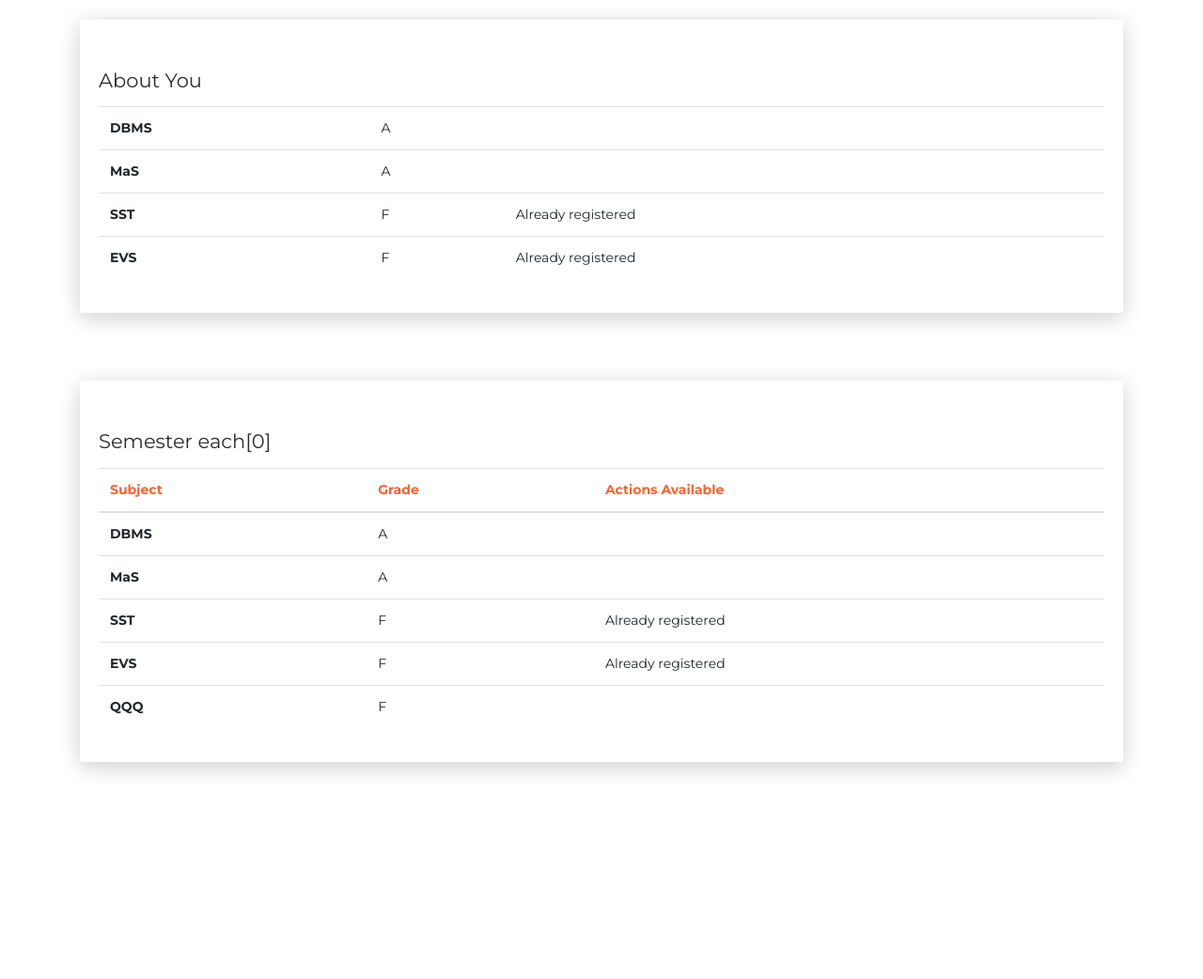
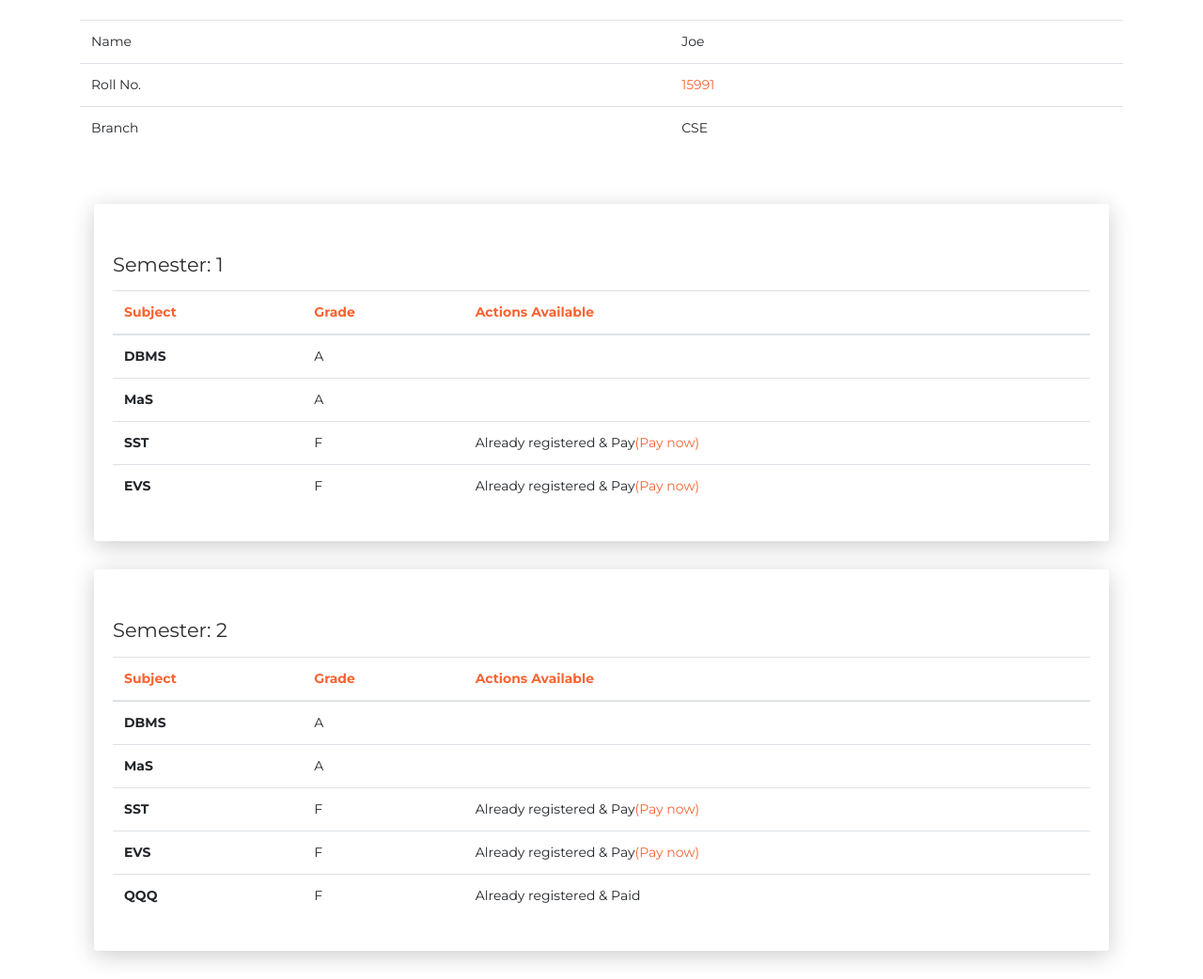
Before and after one commit to yash17525/hotel-booking-system-recommender, a Flask app: page /15991/result in a window 1280 px wide. Shown: the whole page at 94% size. Before the commit the page ends 824 px from the top, so only its background shows below. Run offline with Flask 2, Linux system fonts and the light colour scheme; data comes from the database, SQL or seed files in the repository; both versions use the stored data as it was after the commit; some libraries are stand-ins or nearby versions.

Commit message:
added CSS & Layouts

```diff
--- a/project/templates/result.html
+++ b/project/templates/result.html
@@ -17,8 +17,6 @@
   <link rel="stylesheet" type="text/css" href="{{url_for('static', filename='css/bootstrap.min.css')}}"/>
   <link rel="stylesheet" type="text/css" href="{{url_for('static', filename='css/now-ui-kit.css')}}"/>
 </head>
-
-
 <body>
 <!-- <br><br>
     <div class="container">
@@ -45,42 +43,32 @@
             </div>
     </div> -->
     <br>
+
     <div class="container">
-        {% for each in resultData[0:1] %}
-            <div class="card">
-                <div class="card-body">
-                    <h4 class="card-title">About You</h4>
             <div class="table-responsive">
             <table class="table">
-                        <tbody>
-                            {% for rr in each %}
                 <tr>
-                                    <td><b>{{rr[0]}}</b></td>
-                                    <td>{{rr[1]}}</td>
-                                    {% if rr[2] == 1 %}
-                                        <td><a href="{{url_for('admin.EnrollNew', rollno=rollno, subject=rr[0])}}">Register Supplement</a></td>
-                                    {% elif rr[2] == 2 %}
-                                        <td>Already registered</td>
-                                    {% else %}
-                                        <td></td>
-                                    {% endif %}
+                    <td>Name</td>
+                    <td>{{stu_info.name}}</td>
                 </tr>
-                            {% endfor %}
-                        </tbody>
+                <tr>
+                    <td>Roll No.</td>
+                    <td><a href="#">{{stu_info.rollno}}</a></td>
+                </tr>
+                <tr>
+                    <td>Branch</td>
+                    <td>{{stu_info.branch}}</td>
+                </tr>
             </table>
-                </div>
-                </div>
-            </div>
-        {% endfor %}
     </div>
 
     <div class="container">
         <br>
         <br>
-        {% for each in resultData[1:] %}
+        {% for each in resultData %}
             <div class="card">
                 <div class="card-body">
-                <h4 class="card-title">Semester each[0]</h4>
+                <h4 class="card-title">Semester: {{loop.index}}</h4>
                 <div class="table-responsive">
                         <table class="table">
                                 <thead class=" text-primary">
@@ -90,6 +78,7 @@
                                             <th>Actions Available</th>
                                         </tr>
                                     </thead>
+
                                 <tbody>
                                 {% for rr in each %}
                                     <tr>
@@ -97,10 +86,14 @@
                                         <td>{{rr[1]}}</td>
                                         {% if rr[2] == 1 %}
                                             <td><a href="{{url_for('admin.EnrollNew', rollno=rollno, subject=rr[0])}}">Register Supplement</a></td>
-                                    {% elif rr[2] == 2 %}
-                                        <td>Already registered</td>
+                                        {% elif rr[2] == 0 %}
+                                            <td></td>
                                         {% else %}
-                                        <td></td>
+                                            {% if rr[2] == 2 %}
+                                                <td>Already registered & Pay<a href="{{url_for('admin.paymentpage', rollno=rollno, subject=rr[0])}}">(Pay now)</a></td>
+                                            {% elif rr[2] == 3 %}
+                                                <td>Already registered & Paid</td>
+                                            {% endif %}
                                         {% endif %}
                                     </tr>
                                     {% endfor %}
```
Also changed, not shown: project/data.sqlite. Lines whose indentation alone changed are shown as unchanged.
